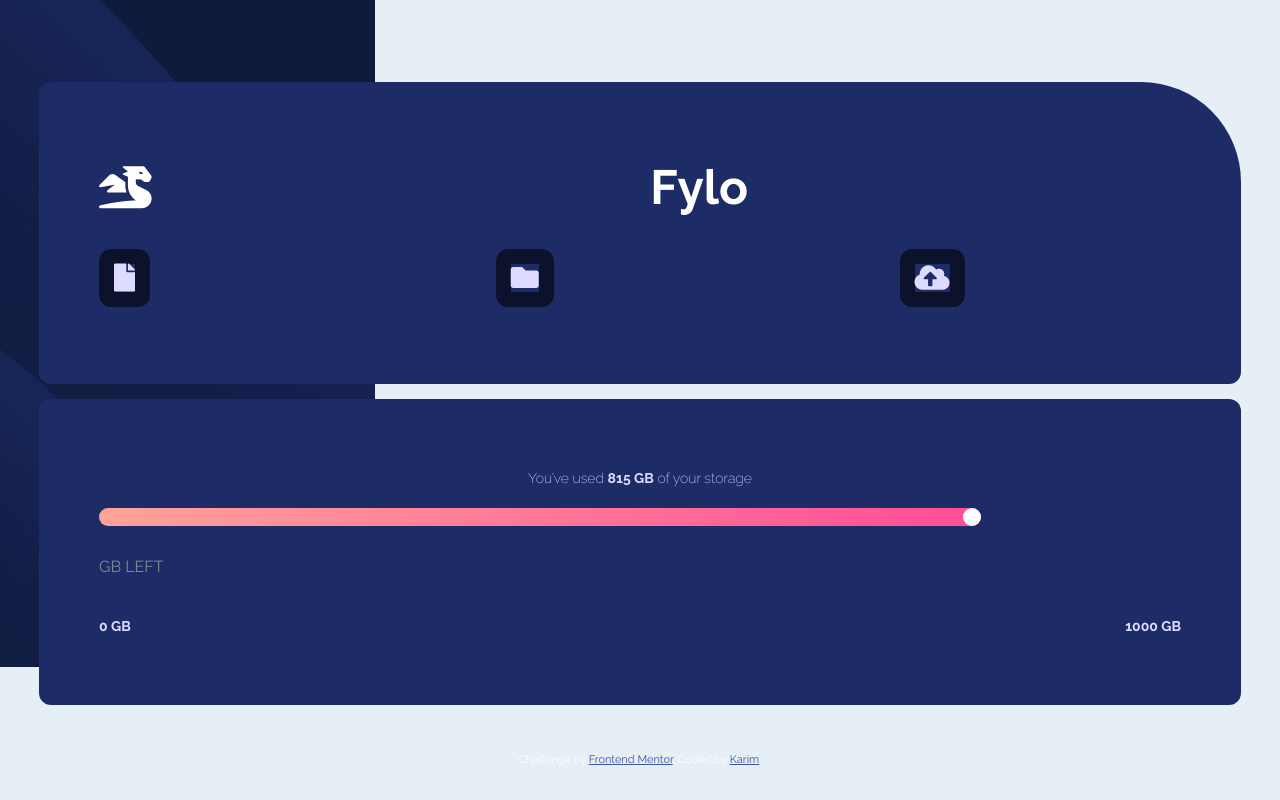
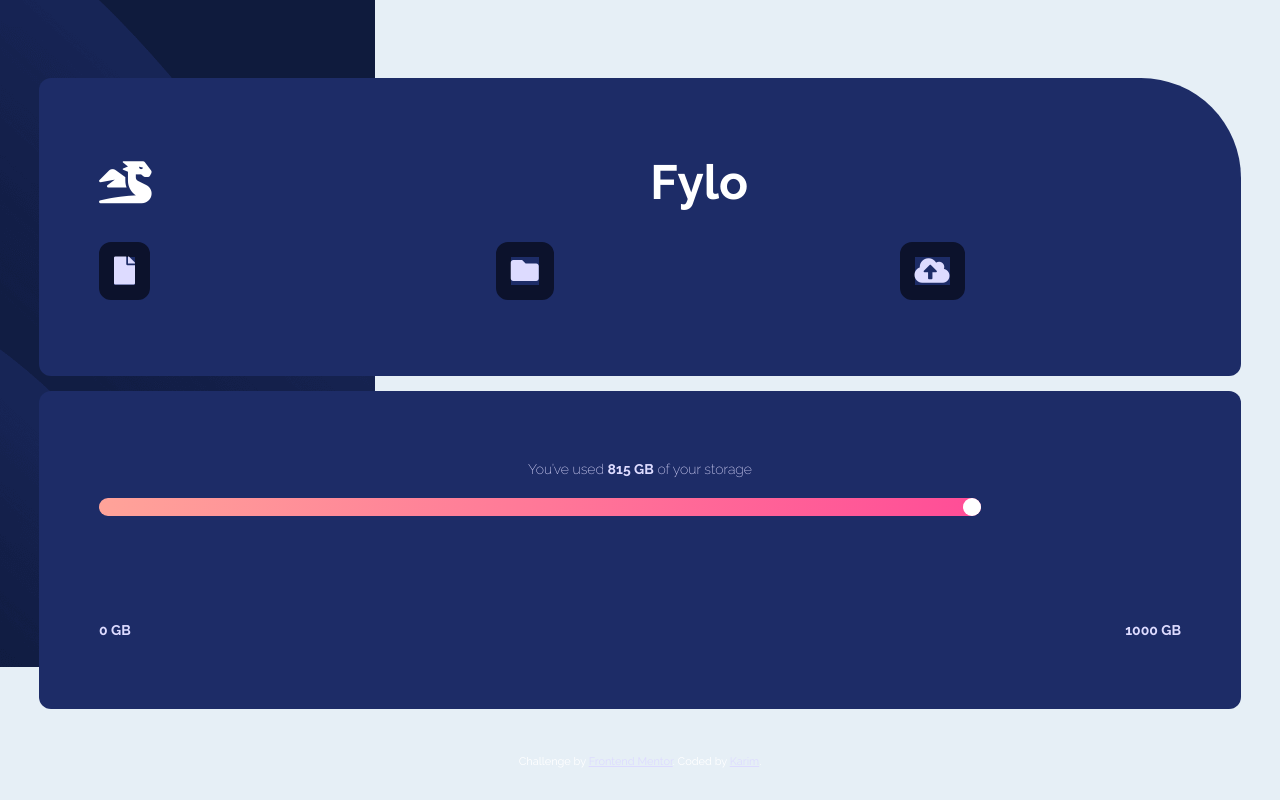
Before and after one commit to ackuser/angular-component-thinking, an Angular app: page / in a window 1280 px wide. Built offline with nearby package versions, Linux system fonts and the light colour scheme.

Commit message:
Init Tooltip

```diff
--- a/src/app/app.component.scss
+++ b/src/app/app.component.scss
@@ -1,3 +1,5 @@
+@import "_colors";
+
 :host {
 
   .fy-c-header {
@@ -16,7 +18,7 @@
     text-align: center;
 
     &--link{
-      color: hsl(228, 45%, 44%);
+      color: $blue-pale;
     }
   }
 
--- a/src/app/components/scrollbar-detail/scrollbar-detail.component.html
+++ b/src/app/components/scrollbar-detail/scrollbar-detail.component.html
@@ -1,4 +1,4 @@
 <div class="fy-c-scrollbar" [ngStyle]="{'width': realTo + 'px'}">
     <span class="fy-c-scrollbar__dot"></span>
 </div>
-<app-tooltip [amount]=""></app-tooltip>
+<app-tooltip [visible]="mouseover" [amount]="left"></app-tooltip>
--- a/src/app/components/scrollbar-detail/scrollbar-detail.component.ts
+++ b/src/app/components/scrollbar-detail/scrollbar-detail.component.ts
@@ -16,11 +16,13 @@ export class ScrollbarDetailComponent implements OnInit {
   @HostListener('mouseover')
   onMouseOver() {
     this.mouseover = true;
+    console.log(this.mouseover)
   }
 
   @HostListener('mouseout')
   onMouseOut() {
     this.mouseover = false;
+    console.log(this.mouseover)
   }
 
   @Input() from = 0;
@@ -33,6 +35,7 @@ export class ScrollbarDetailComponent implements OnInit {
   ngOnInit() {
     this.width = this.el.nativeElement.offsetWidth;
     this.realTo = (this.used * this.width) / this.to;
+    this.left = this.to - this.from - this.used;
     console.log(`From --> ${this.from}`)
     console.log(`Used --> ${this.used}`)
     console.log(`Left --> ${this.left}`)
--- a/src/app/components/tooltip/tooltip.component.html
+++ b/src/app/components/tooltip/tooltip.component.html
@@ -1,3 +1,3 @@
-<p class="fy-c-tooltip">
+<div class="fy-c-tooltip">
   <span class="fy-c-tooltip__amount">{{amount}}</span> GB LEFT
-</p>
+</div>
--- a/src/app/components/tooltip/tooltip.component.scss
+++ b/src/app/components/tooltip/tooltip.component.scss
@@ -2,16 +2,21 @@
 
 :host {
 
-    background: white;
-    z-index: 1;
 
     .fy-c-tooltip {
+        z-index: 1;
+        background: white;
+        padding: 24px;
+        width: 200px;
+        border-radius: 12px;
 
         font-size: medium;
+        font-weight: 400;
         color: $blue-grayish;
 
         &__amount {
             font-size: xx-large;
+            font-weight: 700;
             color: $blue-verydark;
         }
     }
--- a/src/app/components/tooltip/tooltip.component.ts
+++ b/src/app/components/tooltip/tooltip.component.ts
@@ -1,19 +1,28 @@
-import { Component, OnInit, Input, HostBinding } from '@angular/core';
+import { Component, OnInit, Input, HostBinding, SimpleChanges, OnChanges } from '@angular/core';
 
 @Component({
   selector: 'app-tooltip',
   templateUrl: './tooltip.component.html',
   styleUrls: ['./tooltip.component.scss']
 })
-export class TooltipComponent implements OnInit {
+export class TooltipComponent implements OnInit, OnChanges {
 
   @HostBinding('style.visibility') visibility: string;
 
   @Input() amount: number;
+  @Input() visible: boolean;
 
   constructor() { }
 
-  ngOnInit() {
+  ngOnInit() { }
+
+  ngOnChanges(changes: SimpleChanges) {
+    if (changes && changes.visible && changes.visible.currentValue) {
+      this.visibility = "visible";
+    }
+    else {
+      this.visibility = "hidden";
+    }
   }
 
 }
```
